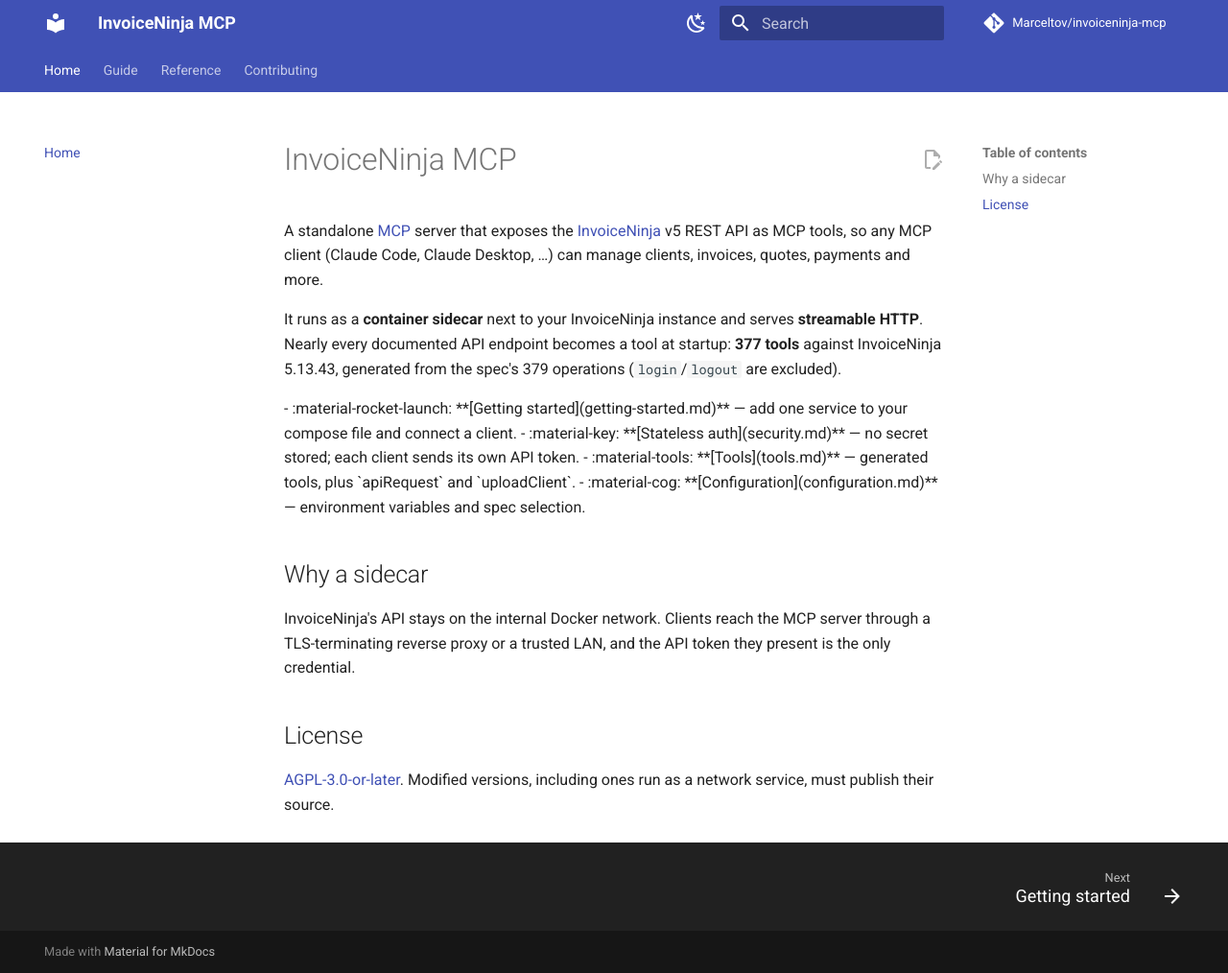
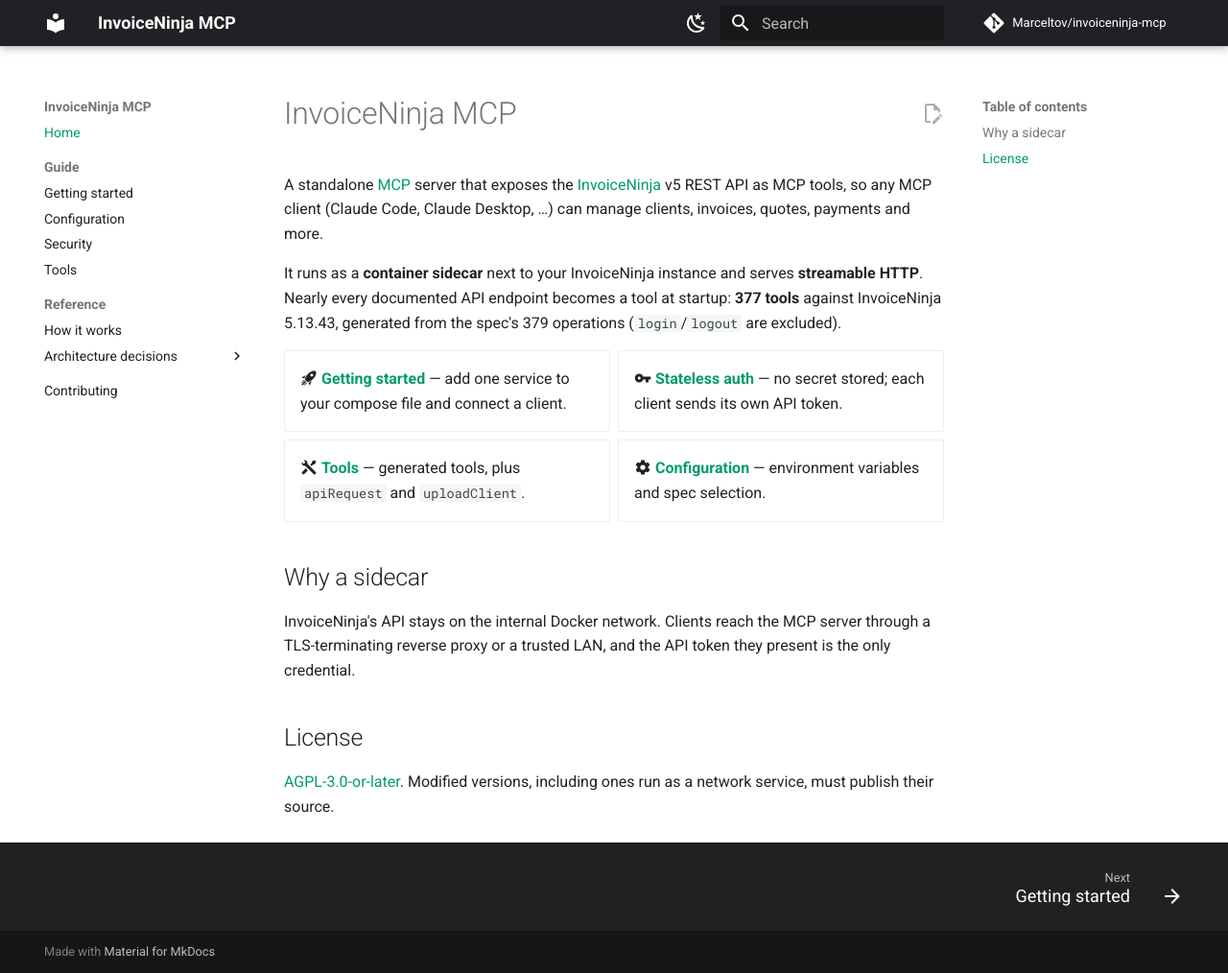
Before and after one commit to Marceltov/invoiceninja-mcp, an MkDocs documentation site: the page built from docs/index.md, in a window 1280 px wide and 1014 px high. Shown: the whole window at 96% size. Built offline with MkDocs 1.6.1 and Material for MkDocs 9.7.7, drawn with Linux system fonts in a browser that asks for light colours; comment, search, counter and statistics services are not loaded.

Commit message:
INVOICENINJA-MCP: Fix docs sidebar, mermaid error, cards; apply brand colors
Co-Authored-By: Claude Sonnet 5.5 <noreply@anthropic.com>
Claude-Session: https://claude.ai/code/session_01Mram6QvotX3vZiEPm8QbAF

```diff
--- /dev/null
+++ b/docs/stylesheets/extra.css
@@ -0,0 +1,18 @@
+/* InvoiceNinja brand: green on near-black */
+:root,
+[data-md-color-scheme="default"] {
+  --md-primary-fg-color: #1f2124;
+  --md-primary-fg-color--light: #33373d;
+  --md-primary-fg-color--dark: #0c0d0e;
+  --md-accent-fg-color: #00bc7d;
+  --md-typeset-a-color: #009c68;
+}
+
+[data-md-color-scheme="slate"] {
+  --md-primary-fg-color: #1f2124;
+  --md-primary-fg-color--light: #33373d;
+  --md-primary-fg-color--dark: #0c0d0e;
+  --md-accent-fg-color: #00d492;
+  --md-typeset-a-color: #00d492;
+  --md-default-bg-color: #17181a;
+}
--- a/mkdocs.yml
+++ b/mkdocs.yml
@@ -10,19 +10,21 @@ theme:
   palette:
     - media: "(prefers-color-scheme: light)"
       scheme: default
-      primary: indigo
+      primary: custom
+      accent: custom
       toggle:
         icon: material/weather-night
         name: Switch to dark mode
     - media: "(prefers-color-scheme: dark)"
       scheme: slate
-      primary: indigo
+      primary: custom
+      accent: custom
       toggle:
         icon: material/weather-sunny
         name: Switch to light mode
   features:
     - navigation.instant
-    - navigation.tabs
+    - navigation.indexes
     - navigation.sections
     - navigation.top
     - navigation.footer
@@ -34,10 +36,14 @@ theme:
 markdown_extensions:
   - admonition
   - attr_list
+  - md_in_html
   - tables
   - toc:
       permalink: true
   - pymdownx.details
+  - pymdownx.emoji:
+      emoji_index: !!python/name:material.extensions.emoji.twemoji
+      emoji_generator: !!python/name:material.extensions.emoji.to_svg
   - pymdownx.highlight
   - pymdownx.inlinehilite
   - pymdownx.superfences:
@@ -64,3 +70,6 @@ nav:
           - adr/0001-load-spec-matching-instance-version.md
           - adr/0002-treat-openapi-spec-as-hints.md
   - Contributing: contributing.md
+
+extra_css:
+  - stylesheets/extra.css
```
Also changed, not shown: docs/how-it-works.md (+2 -2 lines).
